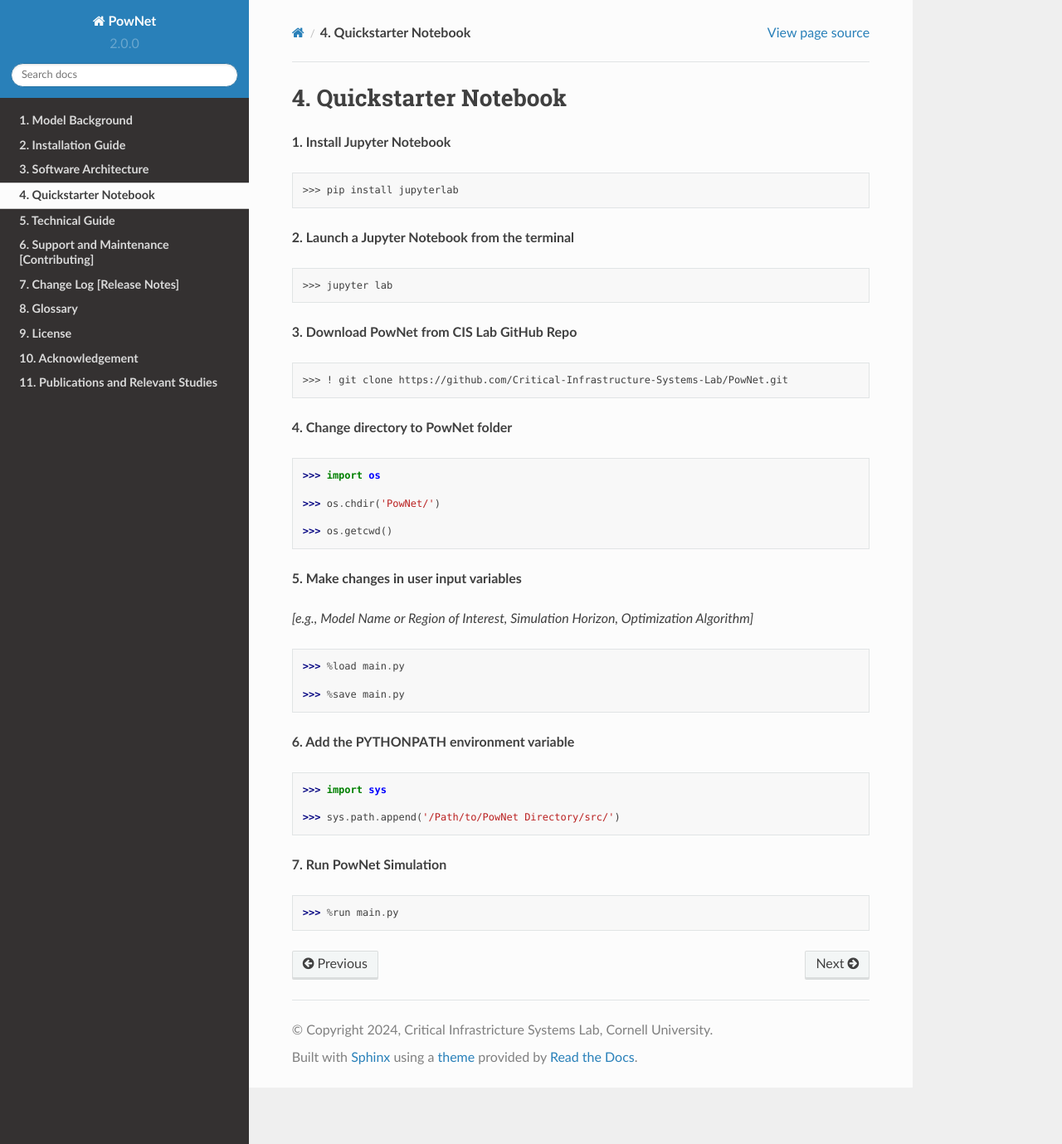
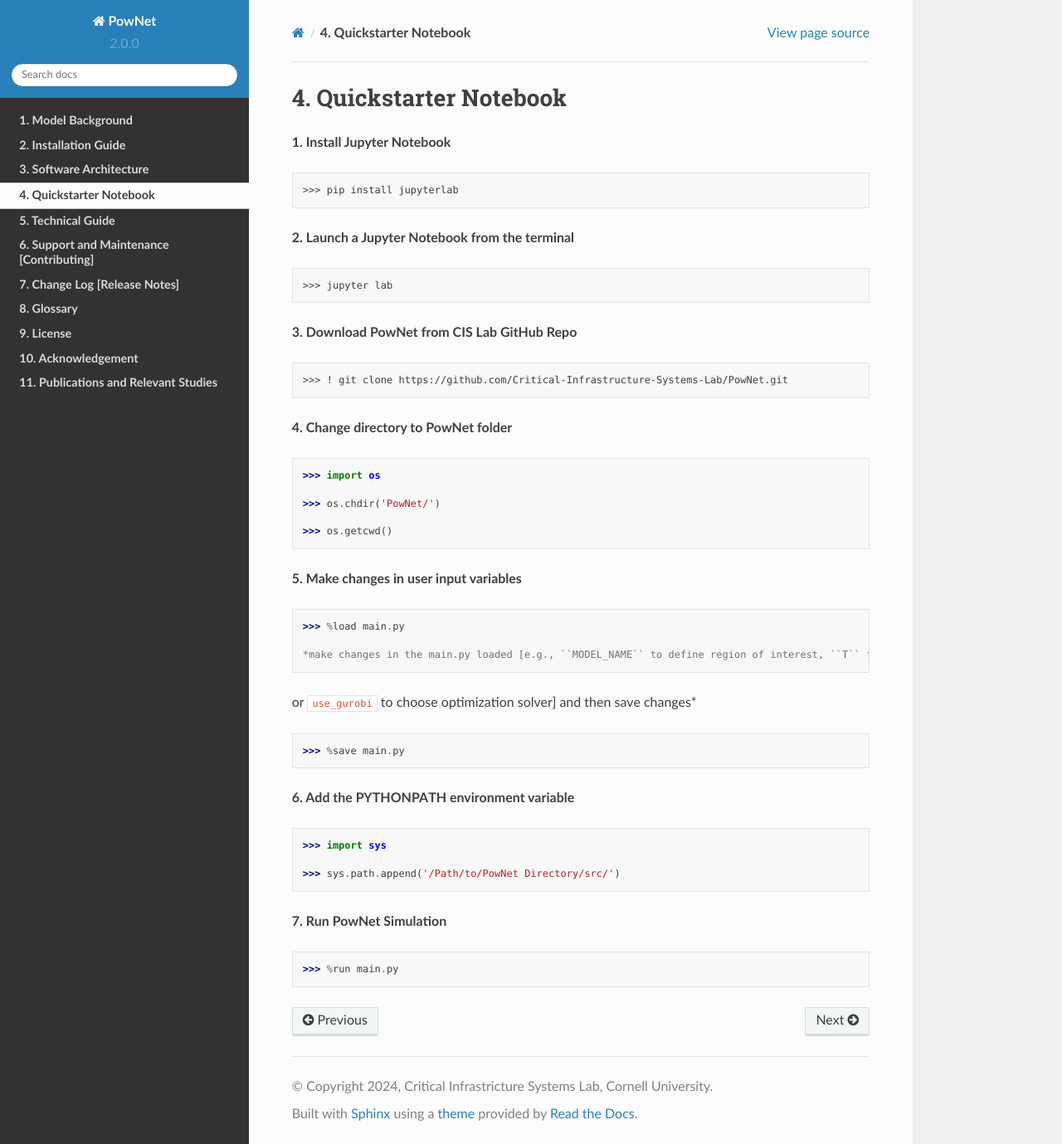
Before and after one commit to HishamEldardiry/PowNet_Documentation, a Sphinx documentation site: the page built from docs/source/pages/quickstarter.rst, in a window 1280 px wide and 1379 px high. Shown: the whole window at 83% size. Built offline with Sphinx 7.4.7 and the Read the Docs theme 2.0.0, drawn with Linux system fonts in a browser that asks for light colours.

Commit message:
Update quickstarter.rst

```diff
--- a/docs/source/pages/quickstarter.rst
+++ b/docs/source/pages/quickstarter.rst
@@ -32,12 +32,12 @@
 
 **5. Make changes in user input variables**
 
-*[e.g., Model Name or Region of Interest, Simulation Horizon,
-Optimization Algorithm]*
-
 .. code:: python
 
   >>> %load main.py
+
+  *make changes in the main.py loaded [e.g., ``MODEL_NAME`` to define region of interest, ``T`` for Simulation Horizon,
+or ``use_gurobi`` to choose optimization solver] and then save changes*
 
   >>> %save main.py
 
```
